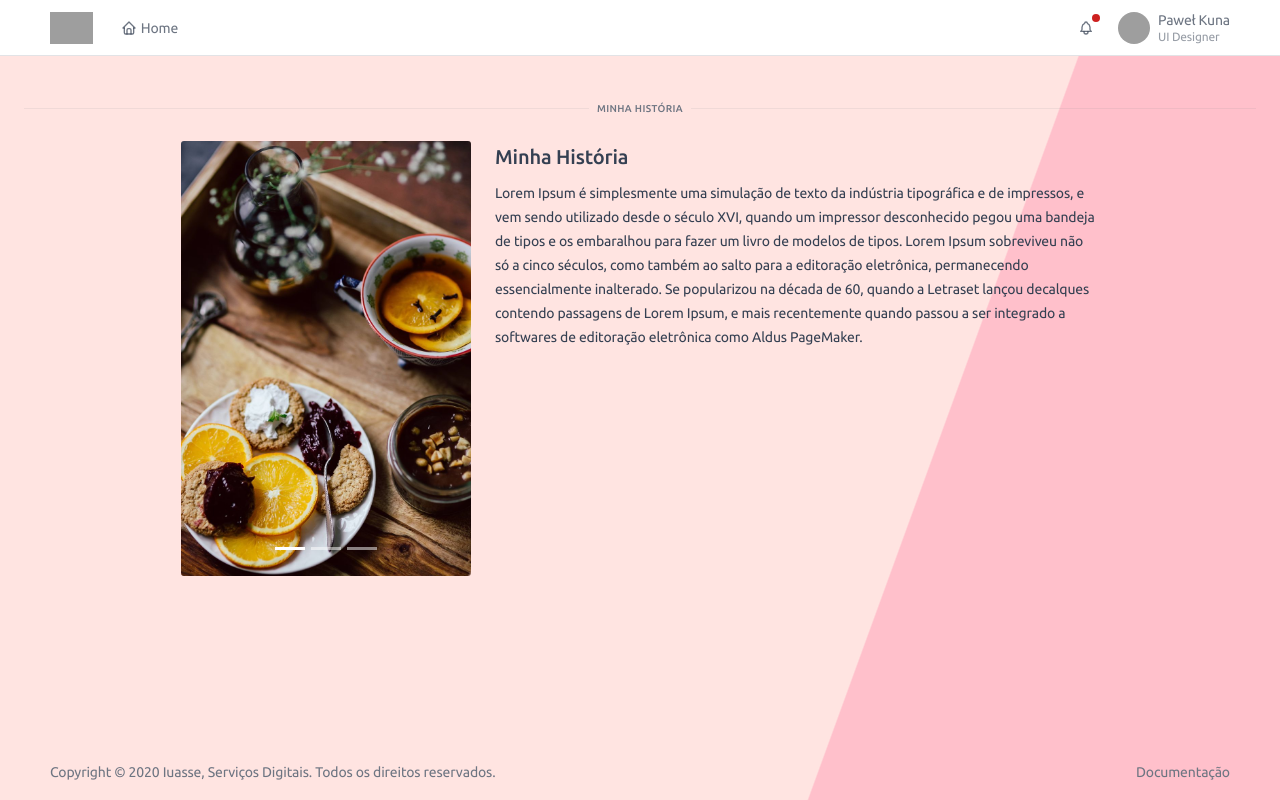
After one commit to alexiuasse/AtelieLeya, a Django app: page /home in a window 1280 px wide. The commit adds this page. Run offline with Django 3.2, Linux system fonts and the light colour scheme; some libraries are stand-ins or nearby versions; grey boxes are pictures that could not be loaded.

Commit message:
homepage

```diff
--- a/app/frontend/context_processors.py
+++ b/app/frontend/context_processors.py
@@ -1,6 +1,6 @@
 #  Created by Alex Matos Iuasse.
 #  Copyright (c) 2020.  All rights reserved.
-#  Last modified 17/08/2020 11:01.
+#  Last modified 17/08/2020 15:39.
 
 from django.conf import settings  # import the settings file
 from .icons import *
@@ -11,7 +11,7 @@ def frontend_template_context(request):
     return {
         'NAME_OF_ENTERPRISE': settings.NAME_OF_ENTERPRISE,
         'VERSION': settings.VERSION,
-        'ICON': ICON,
+        'ICON_HOME': ICON_HOME,
         'ICON_LOGOUT': ICON_LOGOUT,
         'ICON_LINK': ICON_LINK,
         'ICON_EYE': ICON_EYE,
--- /dev/null
+++ b/app/frontend/templates/homepage/carousel.html
@@ -0,0 +1,27 @@
+<!--
+  ~ Created by Alex Matos Iuasse.
+  ~ Copyright (c) 2020.  All rights reserved.
+  ~ Last modified 17/08/2020 18:45.
+  -->
+{% load static %}
+<div class="carousel slide" data-ride="carousel" id="carousel-indicators">
+    <ol class="carousel-indicators">
+        <li class="active" data-slide-to="0" data-target="#carousel-indicators"></li>
+        <li class="" data-slide-to="1" data-target="#carousel-indicators"></li>
+        <li class="" data-slide-to="2" data-target="#carousel-indicators"></li>
+    </ol>
+    <div class="carousel-inner">
+        <div class="carousel-item active">
+            <img alt="" class="d-block w-100 rounded" data-holder-rendered="true"
+                 src="{% static 'img/vertical_1.jpg' %}">
+        </div>
+        <div class="carousel-item">
+            <img alt="" class="d-block w-100 rounded" data-holder-rendered="true"
+                 src="{% static 'img/vertical_2.jpg' %}">
+        </div>
+        <div class="carousel-item">
+            <img alt="" class="d-block w-100 rounded" data-holder-rendered="true"
+                 src="{% static 'img/vertical_3.jpg' %}">
+        </div>
+    </div>
+</div>
--- /dev/null
+++ b/app/frontend/templates/homepage/homepage.html
@@ -0,0 +1,46 @@
+<!--
+  ~ Created by Alex Matos Iuasse.
+  ~ Copyright (c) 2020.  All rights reserved.
+  ~ Last modified 17/08/2020 19:30.
+  -->
+
+{% extends 'base.html' %}
+{% load crispy_forms_tags %}
+{% load static %}
+{% block body_html %}
+<body class="antialiased">
+<div class="page bg-login">
+    {% include './topbar.html' %}
+
+    <div class="content" id="content">
+        <div class="container-fluid">
+            <div class="row justify-content-center align-self-center mr-auto ml-auto">
+                <div class="hr-text">Minha História</div>
+                <div class="col-lg-3 col-md-3 d-none d-md-flex">
+                    {% include './carousel.html' %}
+                </div>
+                <div class="col-lg-6 col-md-6">
+                    <h2>Minha História</h2>
+                    <p>Lorem Ipsum é simplesmente uma simulação de texto da indústria tipográfica e de impressos, e vem
+                        sendo utilizado desde o século XVI, quando um impressor desconhecido pegou uma bandeja de tipos
+                        e os embaralhou para fazer um livro de modelos de tipos. Lorem Ipsum sobreviveu não só a cinco
+                        séculos, como também ao salto para a editoração eletrônica, permanecendo essencialmente
+                        inalterado. Se popularizou na década de 60, quando a Letraset lançou decalques contendo
+                        passagens de Lorem Ipsum, e mais recentemente quando passou a ser integrado a softwares de
+                        editoração eletrônica como Aldus PageMaker.</p>
+                </div>
+            </div>
+        </div>
+        {% block footer %}{% include "footer.html" %}{% endblock %}
+    </div>
+</div>
+<!-- Libs JS -->
+<script src="{% static 'dist/libs/bootstrap/dist/js/bootstrap.bundle.min.js' %}"></script>
+<!-- Tabler Core -->
+<script src="{% static 'dist/js/tabler.min.js' %}"></script>
+<script>
+  document.body.style.display = "block"
+
+</script>
+</body>
+{% endblock %}
--- /dev/null
+++ b/app/frontend/templates/homepage/topbar.html
@@ -0,0 +1,93 @@
+<!--
+  ~ Created by Alex Matos Iuasse.
+  ~ Copyright (c) 2020.  All rights reserved.
+  ~ Last modified 17/08/2020 18:39.
+  -->
+{% load static %}
+<header class="navbar navbar-expand-md navbar-light">
+    <div class="container-xl">
+        <button class="navbar-toggler" data-target="#navbar-menu" data-toggle="collapse" type="button">
+            <span class="navbar-toggler-icon"></span>
+        </button>
+        <a class="navbar-brand navbar-brand-autodark d-none-navbar-horizontal pr-0 pr-md-3" href="{% url 'homepage' %}">
+            <img alt="{{NAME_OF_ENTERPRISE}}" class="navbar-brand-image" src="{% static 'logo-bar.svgz' %}">
+        </a>
+        <div class="navbar-nav flex-row order-md-last">
+            <div class="nav-item dropdown d-none d-md-flex mr-3">
+                <a class="nav-link px-0" data-toggle="dropdown" href="#" tabindex="-1">
+                    <svg class="icon" fill="none" height="24" stroke="currentColor" stroke-linecap="round"
+                         stroke-linejoin="round" stroke-width="2" viewBox="0 0 24 24" width="24"
+                         xmlns="http://www.w3.org/2000/svg">
+                        <path d="M0 0h24v24H0z" stroke="none"/>
+                        <path d="M10 5a2 2 0 0 1 4 0a7 7 0 0 1 4 6v3a4 4 0 0 0 2 3h-16a4 4 0 0 0 2 -3v-3a7 7 0 0 1 4 -6"/>
+                        <path d="M9 17v1a3 3 0 0 0 6 0v-1"/>
+                    </svg>
+                    <span class="badge bg-red"></span>
+                </a>
+                <div class="dropdown-menu dropdown-menu-right dropdown-menu-card">
+                    <div class="card">
+                        <div class="card-body">
+                            Lorem ipsum dolor sit amet, consectetur adipisicing elit. Accusamus ad amet consectetur
+                            exercitationem fugiat in ipsa ipsum, natus odio quidem quod repudiandae sapiente. Amet
+                            debitis et magni maxime necessitatibus ullam.
+                        </div>
+                    </div>
+                </div>
+            </div>
+            <div class="nav-item dropdown">
+                <a class="nav-link d-flex lh-1 text-reset p-0" data-toggle="dropdown" href="#">
+                    <span class="avatar" style="background-image: url(./static/avatars/000m.jpg)"></span>
+                    <div class="d-none d-xl-block pl-2">
+                        <div>Paweł Kuna</div>
+                        <div class="mt-1 small text-muted">UI Designer</div>
+                    </div>
+                </a>
+                <div class="dropdown-menu dropdown-menu-right">
+                    <a class="dropdown-item" href="#">
+                        <svg class="icon dropdown-item-icon" fill="none" height="24" stroke="currentColor"
+                             stroke-linecap="round" stroke-linejoin="round" stroke-width="2" viewBox="0 0 24 24"
+                             width="24" xmlns="http://www.w3.org/2000/svg">
+                            <path d="M0 0h24v24H0z" stroke="none"/>
+                            <path d="M10.325 4.317c.426-1.756 2.924-1.756 3.35 0a1.724 1.724 0 0 0 2.573 1.066c1.543-.94 3.31.826 2.37 2.37a1.724 1.724 0 0 0 1.065 2.572c1.756.426 1.756 2.924 0 3.35a1.724 1.724 0 0 0 -1.066 2.573c.94 1.543-.826 3.31-2.37 2.37a1.724 1.724 0 0 0 -2.572 1.065c-.426 1.756-2.924 1.756-3.35 0a1.724 1.724 0 0 0 -2.573 -1.066c-1.543.94-3.31-.826-2.37-2.37a1.724 1.724 0 0 0 -1.065 -2.572c-1.756-.426-1.756-2.924 0-3.35a1.724 1.724 0 0 0 1.066 -2.573c-.94-1.543.826-3.31 2.37-2.37.996.608 2.296.07 2.572-1.065z"/>
+                            <circle cx="12" cy="12" r="3"/>
+                        </svg>
+                        Action
+                    </a>
+                    <a class="dropdown-item" href="#">
+                        <svg class="icon dropdown-item-icon" fill="none" height="24" stroke="currentColor"
+                             stroke-linecap="round" stroke-linejoin="round" stroke-width="2" viewBox="0 0 24 24"
+                             width="24" xmlns="http://www.w3.org/2000/svg">
+                            <path d="M0 0h24v24H0z" stroke="none"/>
+                            <path d="M9 7 h-3a2 2 0 0 0 -2 2v9a2 2 0 0 0 2 2h9a2 2 0 0 0 2 -2v-3"/>
+                            <path d="M9 15h3l8.5 -8.5a1.5 1.5 0 0 0 -3 -3l-8.5 8.5v3"/>
+                            <line x1="16" x2="19" y1="5" y2="8"/>
+                        </svg>
+                        Another action
+                    </a>
+                    <div class="dropdown-divider"></div>
+                    <a class="dropdown-item" href="#">
+                        <svg class="icon dropdown-item-icon" fill="none" height="24" stroke="currentColor"
+                             stroke-linecap="round" stroke-linejoin="round" stroke-width="2" viewBox="0 0 24 24"
+                             width="24" xmlns="http://www.w3.org/2000/svg">
+                            <path d="M0 0h24v24H0z" stroke="none"/>
+                            <line x1="12" x2="12" y1="5" y2="19"/>
+                            <line x1="5" x2="19" y1="12" y2="12"/>
+                        </svg>
+                        Separated link</a>
+                </div>
+            </div>
+        </div>
+        <div class="collapse navbar-collapse" id="navbar-menu">
+            <div class="d-flex flex-column flex-md-row flex-fill align-items-stretch align-items-md-center">
+                <ul class="navbar-nav">
+                    <li class="nav-item">
+                        <a class="nav-link" href="{% url 'homepage' %}">
+                            <span class="nav-link-icon d-md-none d-lg-inline-block">{{ICON_HOME|safe}}</span>
+                            <span class="nav-link-title">Home</span>
+                        </a>
+                    </li>
+                </ul>
+            </div>
+        </div>
+    </div>
+</header>
--- a/app/frontend/urls.py
+++ b/app/frontend/urls.py
@@ -1,6 +1,6 @@
 #  Created by Alex Matos Iuasse.
 #  Copyright (c) 2020.  All rights reserved.
-#  Last modified 17/08/2020 10:21.
+#  Last modified 17/08/2020 15:32.
 
 from django.contrib.auth import views as auth_views
 from django.urls import path
@@ -9,6 +9,7 @@ from .views import *
 
 urlpatterns = [
     path('', Index.as_view(), name='index'),
+    path('home', HomePage.as_view(), name='homepage'),
     path('login/', auth_views.LoginView.as_view(template_name='login.html'), name='login'),
     path('logout/', Logout.as_view(), name='logout'),
     path('dashboard/', Dashboard.as_view(), name='dashboard'),
--- a/app/frontend/views.py
+++ b/app/frontend/views.py
@@ -1,6 +1,6 @@
 #  Created by Alex Matos Iuasse.
 #  Copyright (c) 2020.  All rights reserved.
-#  Last modified 17/08/2020 10:21.
+#  Last modified 17/08/2020 15:34.
 
 import logging
 
@@ -44,11 +44,18 @@ def error_503(request):
     return render(request, '503.html', {}, status=503)
 
 
-class Index(LoginRequiredMixin, View):
+class HomePage(View):
+    template = 'homepage/homepage.html'
+
+    def get(self, request):
+        return render(request, self.template)
+
+
+class Index(View):
     template = 'index.html'
 
     def get(self, request):
-        return HttpResponseRedirect(reverse_lazy('dashboard'))
+        return HttpResponseRedirect(reverse_lazy('homepage'))
 
 
 class Home(LoginRequiredMixin, View):
```
Also changed, not shown: app/frontend/icons.py (+6 -85 lines), app/frontend/templates/login.html (+1 -11 lines), app/db.sqlite3, app/frontend/static/img/vertical_1.jpg (added), app/frontend/static/img/vertical_2.jpg (added), app/frontend/static/img/vertical_3.jpg (added), 2 other files.
